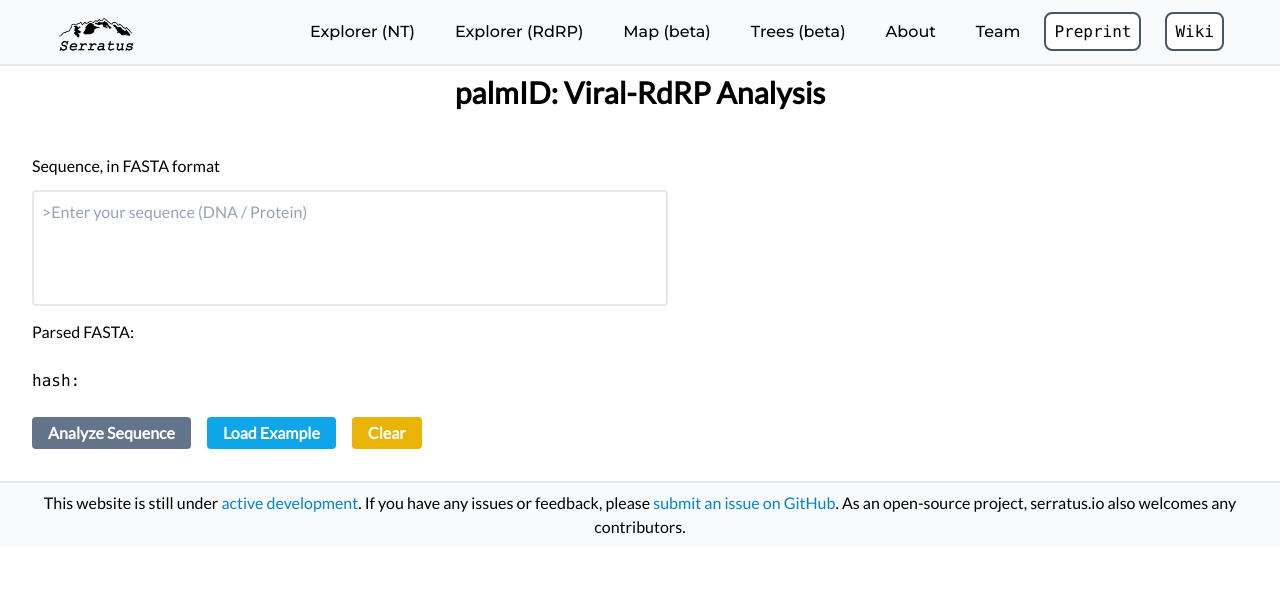
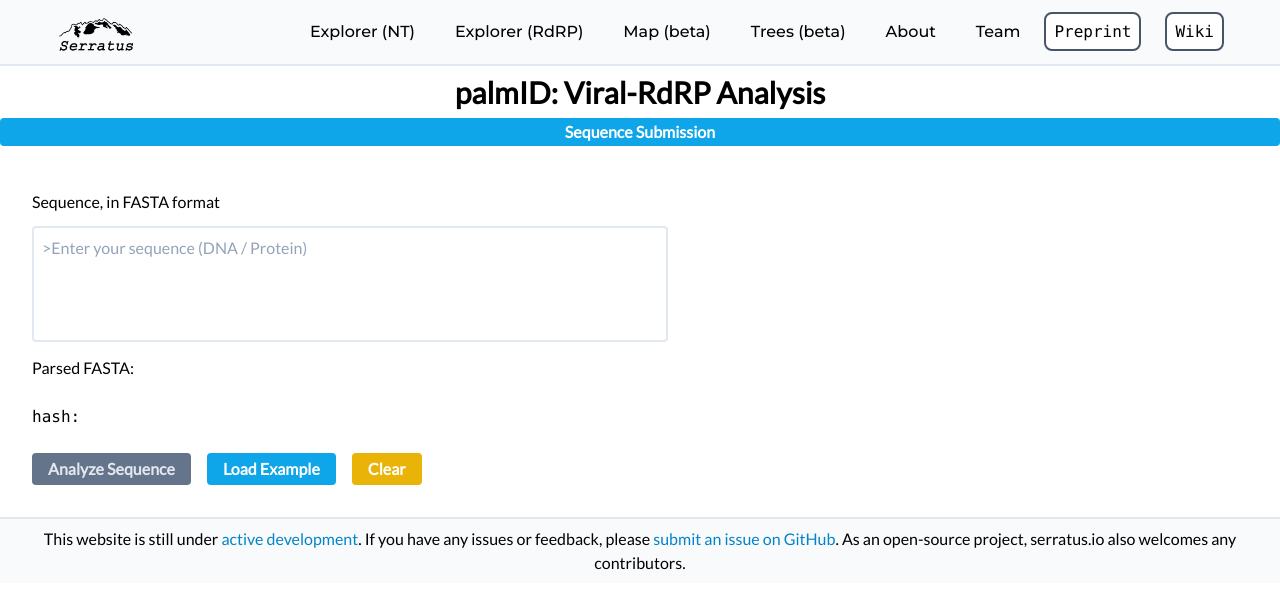
Before and after one commit to serratus-bio/serratus.io, a React (Create React App) app: page /palmid in a window 1280 px wide. Shown: the top 608 px of the page. Built offline with nearby package versions, Linux system fonts and the light colour scheme.

Commit message:
Add collapsable submission area

```diff
--- a/src/components/Palmid/Palmid_advanced.tsx
+++ b/src/components/Palmid/Palmid_advanced.tsx
@@ -13,6 +13,7 @@ export const Palmid_advanced = () => {
     const { parsedFasta, parsedFastaSequenceHeader, parsedFastaSequenceText } = useFastaParse(
         fastaInput
     )
+    const [isFastaCollapsed, setIsFastaCollapsed] = React.useState<boolean>(true)
 
     useEffect(() => {
         let interval: any
@@ -41,13 +42,24 @@ export const Palmid_advanced = () => {
 
         if (hashExists) {
             setShowIframe(true)
+            setIsFastaCollapsed(!isFastaCollapsed)
         }
     }
 
     return (
         <>
             <h1 className='text-3xl m-2 font-bold text-center '>palmID: Viral-RdRP Analysis</h1>
-            <div className='m-4 p-4'>
+
+            <button
+                className='m-auto rounded bg-blue-500 hover:bg-blue-700 text-white font-bold py-0.5 collapse-button'
+                onClick={() => setIsFastaCollapsed(!isFastaCollapsed)}>
+                Sequence Submission
+            </button>
+            <div
+                id='fastaSubmission'
+                className={`m-4 p-4 collapse-content ${!isFastaCollapsed ? 'collapsed' : 'expanded'}`}
+                    aria-expanded={isFastaCollapsed}>
+
                 <p className='my-3'>Sequence, in FASTA format</p>
                 <textarea
                     className='border-2 focus:ring-1 rounded focus: outline-none resize-none  mb-2 p-2'
@@ -72,7 +84,7 @@ export const Palmid_advanced = () => {
                 <br></br>
                 <div>
                     <button
-                        className='w-300 m-auto rounded bg-blue-500 hover:bg-blue-700 text-white font-bold py-1 px-4 disabled:cursor-not-allowed disabled:bg-gray-500'
+                        className='w-300 m-auto rounded bg-blue-500 hover:bg-blue-700 text-white font-bold py-1 px-4 disabled:cursor-not-allowed disabled:bg-gray-500 disabled:text-gray-200'
                         disabled={!fastaInput}
                         onClick={async () => {
                             setShowIframe(true)
```
